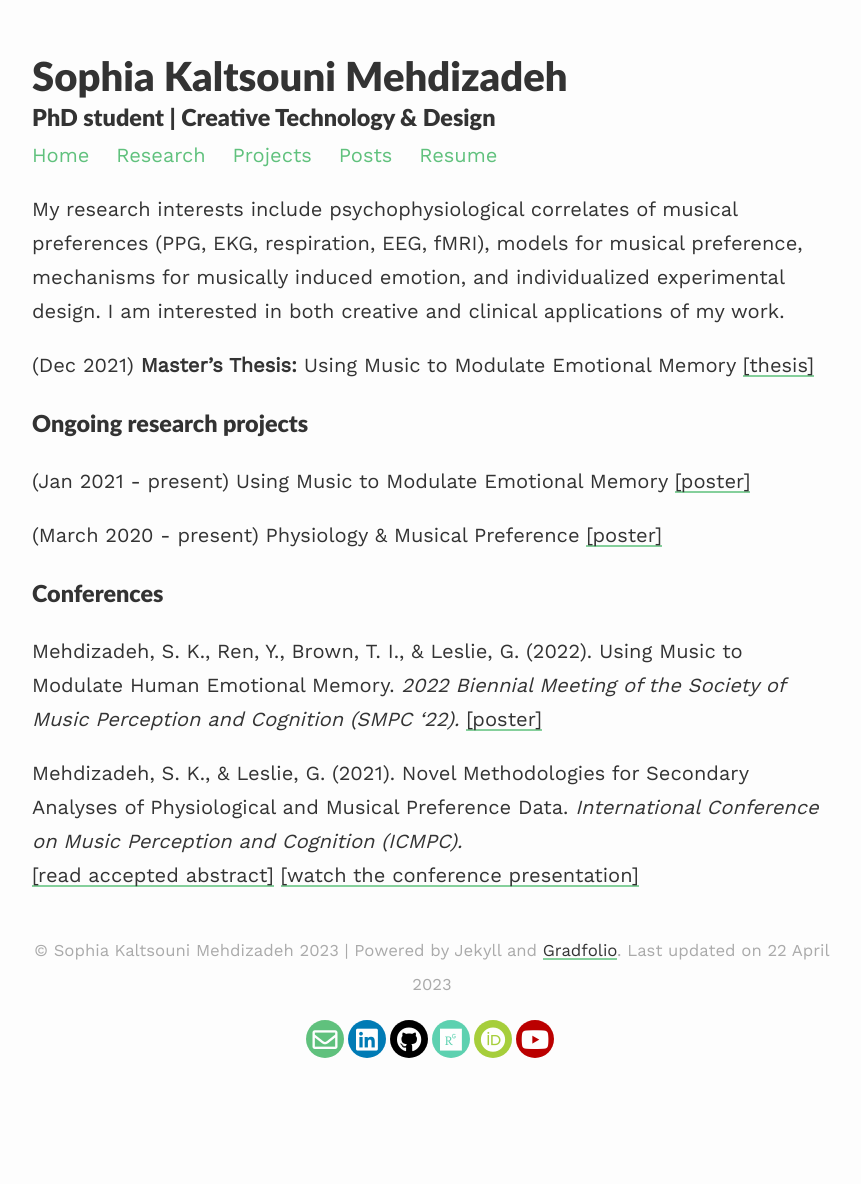
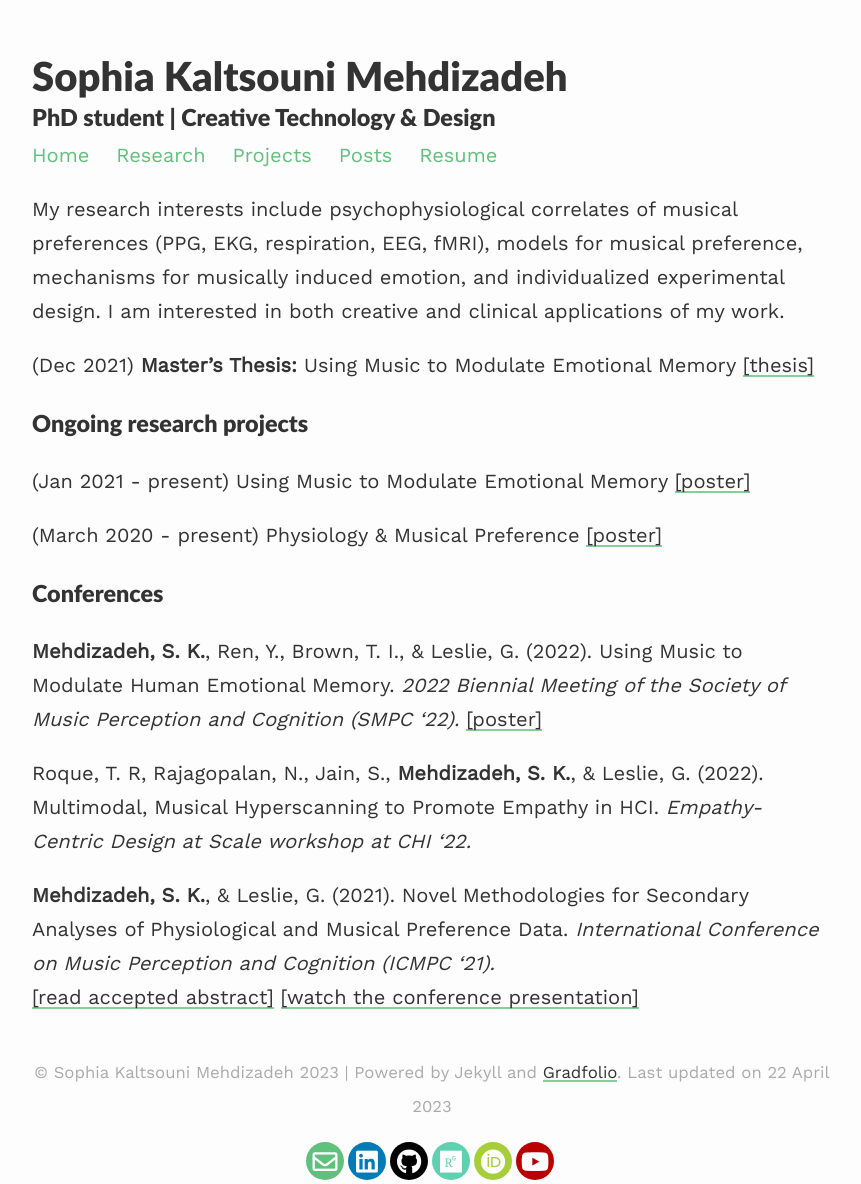
Before and after one commit to smehdizadeh/smehdizadeh.github.io, a Jekyll site: the page built from _pages/research.md, in a window 1280 px wide. Shown: the whole page, without its empty margins (208-1069 px from the left). Built offline with Jekyll 4.4.1, drawn with Linux system fonts in a browser that asks for light colours; nearby versions of some CDN libraries; before the commit the page ends 1062 px from its top, so only the background shows below that.

Commit message:
Update research.md

```diff
--- a/_pages/research.md
+++ b/_pages/research.md
@@ -17,7 +17,9 @@ My research interests include psychophysiological correlates of musical preferen
 
 ### Conferences ###
 
-Mehdizadeh, S. K., Ren, Y., Brown, T. I., & Leslie, G. (2022). Using Music to Modulate Human Emotional Memory. *2022 Biennial Meeting of the Society of Music Perception and Cognition (SMPC '22).* [[poster]](/assets/files/SMPC_2022.pdf)
+**Mehdizadeh, S. K.**, Ren, Y., Brown, T. I., & Leslie, G. (2022). Using Music to Modulate Human Emotional Memory. *2022 Biennial Meeting of the Society of Music Perception and Cognition (SMPC '22).* [[poster]](/assets/files/SMPC_2022.pdf)
 
-Mehdizadeh, S. K., & Leslie, G. (2021). Novel Methodologies for Secondary Analyses of Physiological and Musical Preference Data. *International Conference on Music Perception and Cognition (ICMPC).*
+Roque, T. R, Rajagopalan, N., Jain, S., **Mehdizadeh, S. K.**, & Leslie, G. (2022). Multimodal, Musical Hyperscanning to Promote Empathy in HCI. *Empathy-Centric Design at Scale workshop at CHI '22.*
+
+**Mehdizadeh, S. K.**, & Leslie, G. (2021). Novel Methodologies for Secondary Analyses of Physiological and Musical Preference Data. *International Conference on Music Perception and Cognition (ICMPC '21).*
 [[read accepted abstract]](https://drive.google.com/file/d/19EWTme7o50mX_L0zYN204Hpaqd2EUhN4/view) [[watch the conference presentation]](https://youtu.be/3p1wVwXEl0Y)
```
